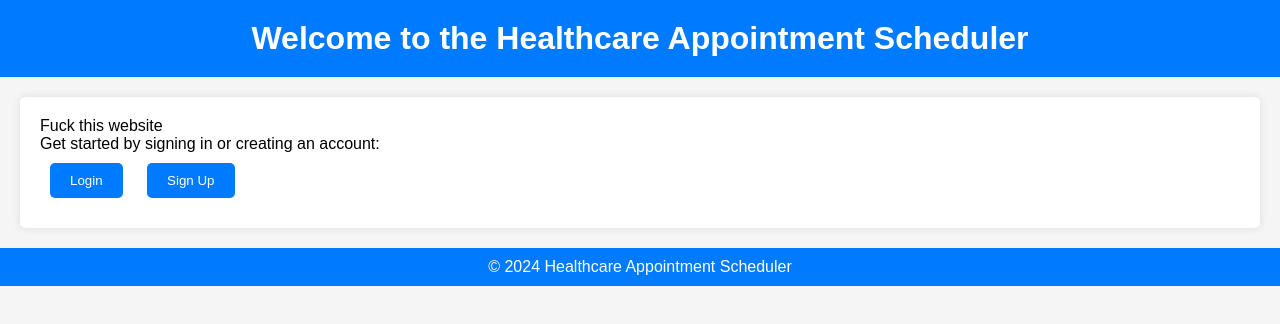
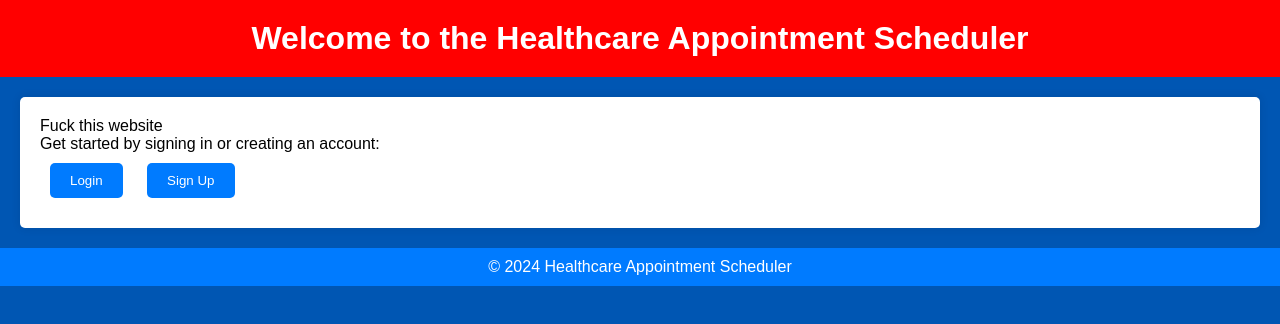
Before and after one commit to DipPandey/Helalth-Appointment-Scheduler, a website: page Helalth Appointment Scheduler/public/index.html in a window 1280 px wide. Drawn offline with Linux system fonts and the light colour scheme; files that its build step writes are made by us from their sources.

Commit message:
css changes

```diff
--- a/Helalth Appointment Scheduler/public/css/styles.css
+++ b/Helalth Appointment Scheduler/public/css/styles.css
@@ -6,13 +6,13 @@
 
 /* Set background color and font family */
 body {
-    background-color: #f5f5f5;
+    background-color: #0056b3;
     font-family: Arial, sans-serif;
 }
 
 /* Header styling */
 header {
-    background-color: #007bff;
+    background-color: #ff0000;
     color: #fff;
     padding: 20px;
     text-align: center;
```
